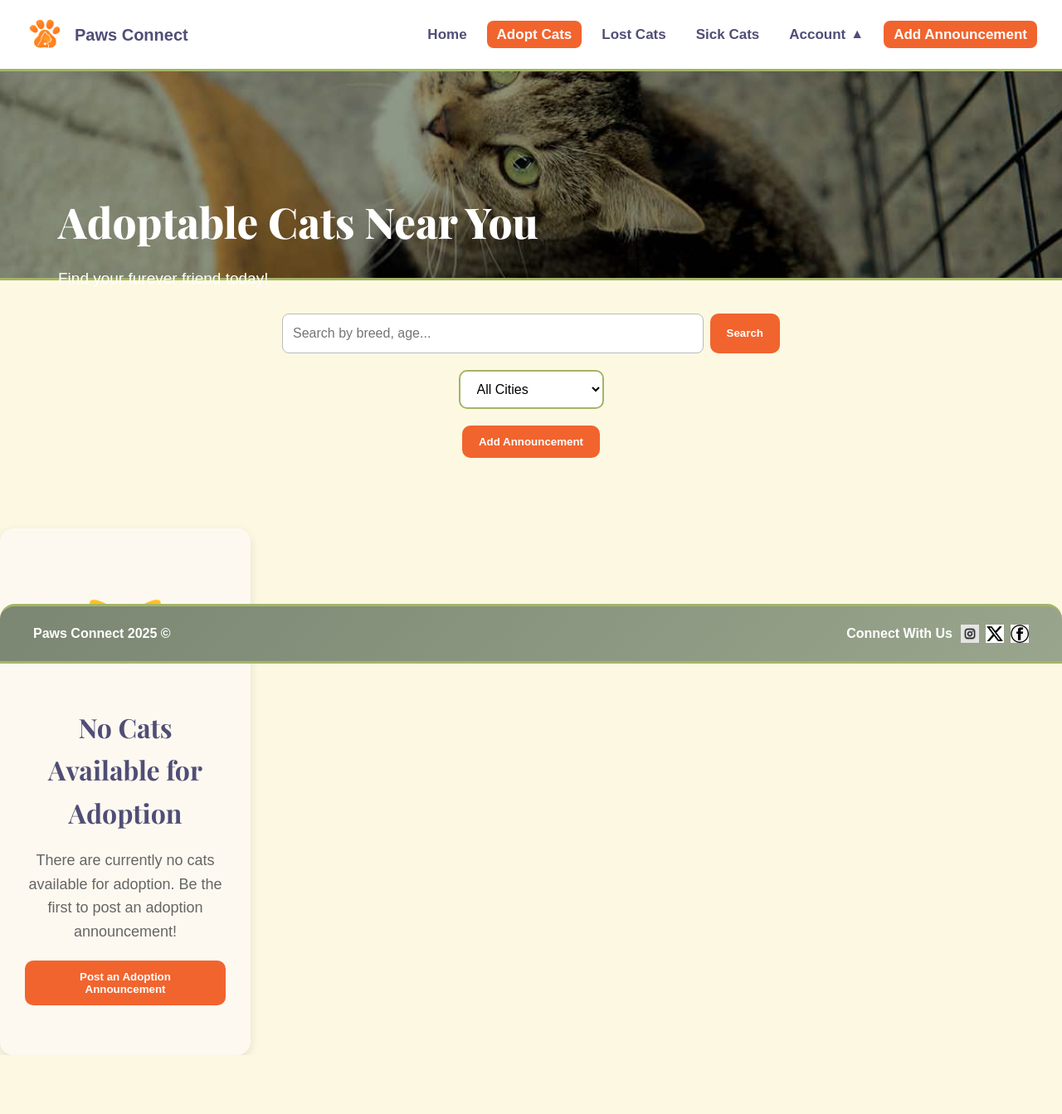
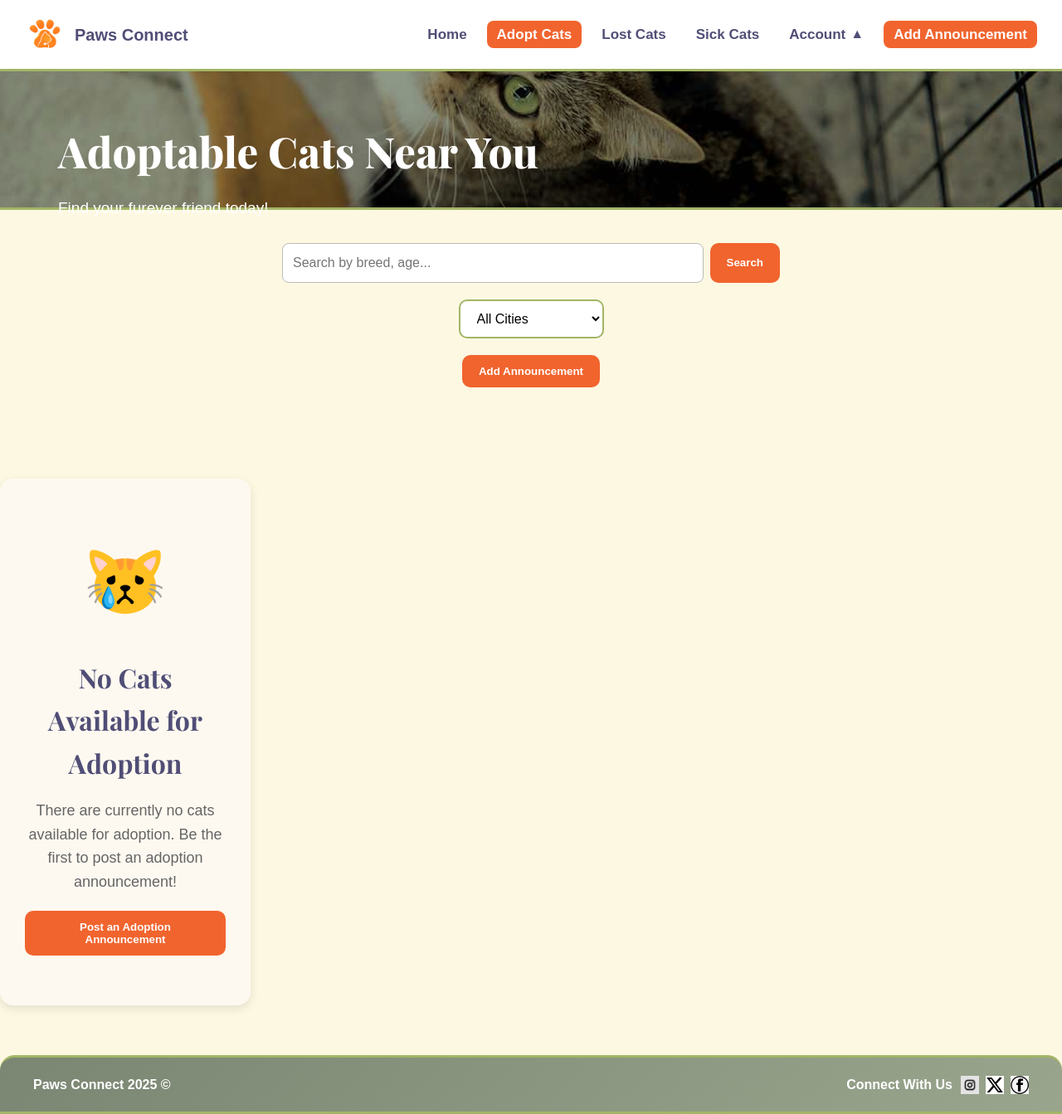
Before and after one commit to Retajkhaleed/Paws-Connect, a PHP site: page /adoptable-cats.php in a window 1280 px wide. Shown: the whole page at 83% size. Before the commit the page ends 1272 px from the top, so only its background shows below. Run offline with PHP 8.4, Linux system fonts and the light colour scheme; data that the repository does not hold is empty.

Commit message:
Change StyleCSS.css (Rana)
change footer to all pages
home page
add page

```diff
--- a/StyleCSS.css
+++ b/StyleCSS.css
@@ -1,3 +1,4 @@
+/*home page */
 body {
   margin: 0;
   font-family: Arial, sans-serif;
@@ -228,11 +229,19 @@ footer {
   opacity: 1;
   transform: scale(1.1);
 }
+
+.posts-section,
+.sick-cats-table-section,
+.search-section {
+  margin-bottom: 60px;
+}
+
+/*end of home page style */
+
 /*adoptable and lost cats */
 /* ================= Hero (Adoptable Cats) ================= */
-/* ================= Hero Sections ================= */
 .AdoptableHero, .LostHero {
-  margin-top: 85px;
+  margin-top: px;
   height: 250px;
   color: #fff;
   display: flex;
@@ -742,28 +751,6 @@ footer {
     transform: translateY(-2px);
 }
 
-/* 8. Links */
-.auth-footer {
-    margin-top: 15px;
-    font-size: 14px;
-    color: #504e76;
-}
-
-.auth-footer a {
-    color: #f1642e;
-    font-weight: 700;
-    text-decoration: none;
-}
-
-/* 9. FIXED FOOTER RULE */
-footer {
-    position: fixed;
-    bottom: 0;
-    left: 0;
-    width: 100%;
-    z-index: 100;
-    box-sizing: border-box;
-}
 
 /* ================= ACCOUNT PAGE =================== */
 
@@ -1206,6 +1193,7 @@ textarea {
     transition: 0.3s;
     border: 2px solid #E85D22;
 }
+/* end of add page*/
 
 .login {
     background-color: transparent;
```
